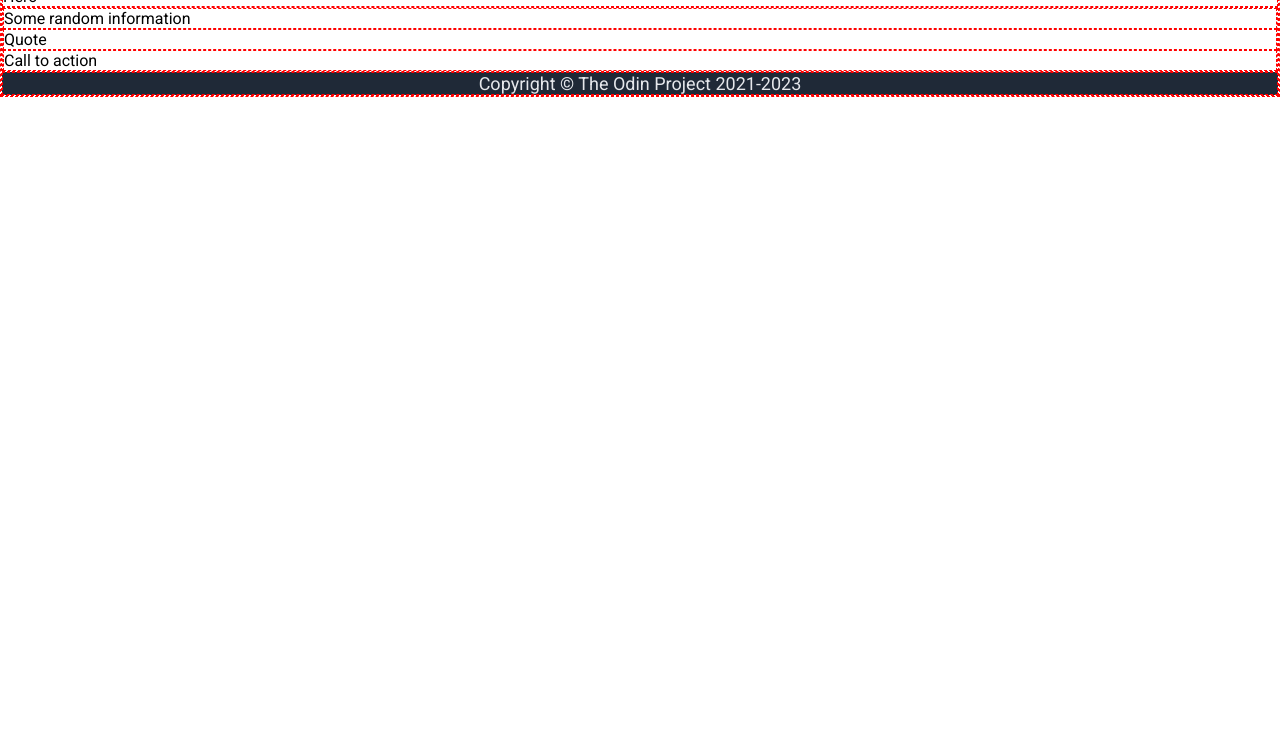
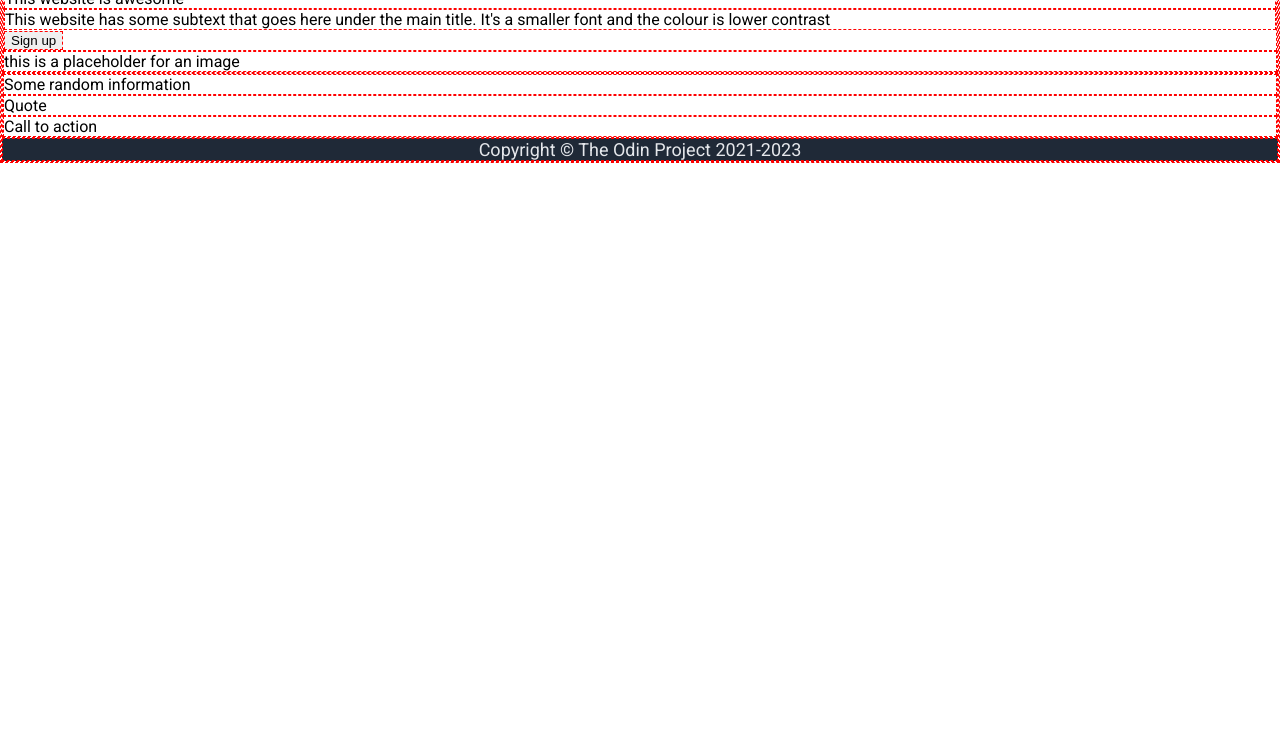
Before and after one commit to simonlewin/odin-landing-page, a plain HTML site: page index.html in a window 1280 px wide. Shown: the part 48-800 px from the top of the page. Drawn offline with Linux system fonts and the light colour scheme.

Commit message:
feat: add HTML for hero
add markup for hero main text, secondary text, button and image placeholder

```diff
--- a/index.html
+++ b/index.html
@@ -16,7 +16,17 @@
         <li><a href="#">header link three</a></li>
       </ul>
     </div>
-    <div class="hero">Hero</div>
+    <div class="hero">
+      <div>
+        <div class="main">This website is awesome</div>
+        <div class="text">
+          This website has some subtext that goes here under the main title.
+          It's a smaller font and the colour is lower contrast
+        </div>
+        <button>Sign up</button>
+      </div>
+      <div class="image">this is a placeholder for an image</div>
+    </div>
     <div class="content">
       <div>Some random information</div>
       <div>Quote</div>
```
